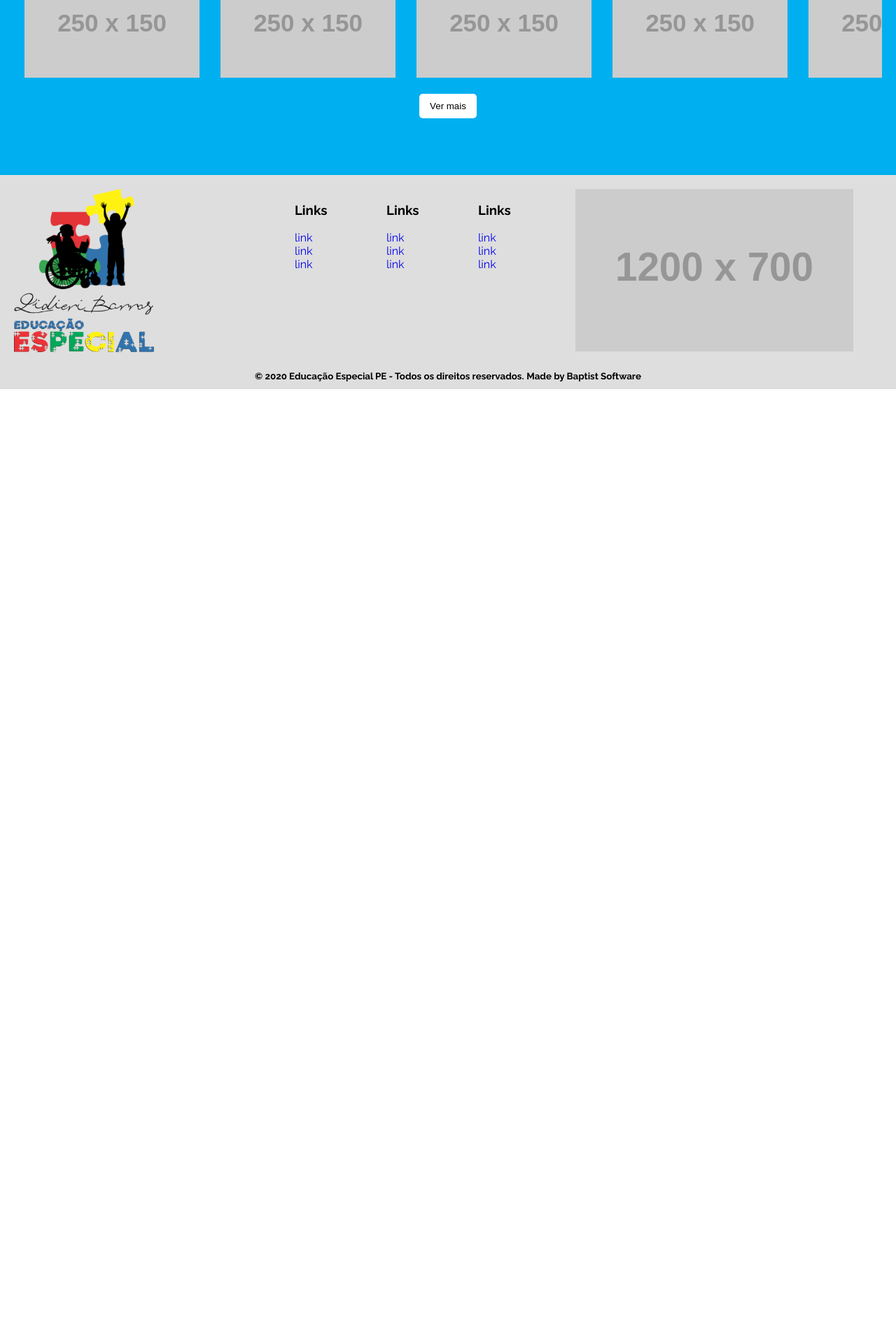
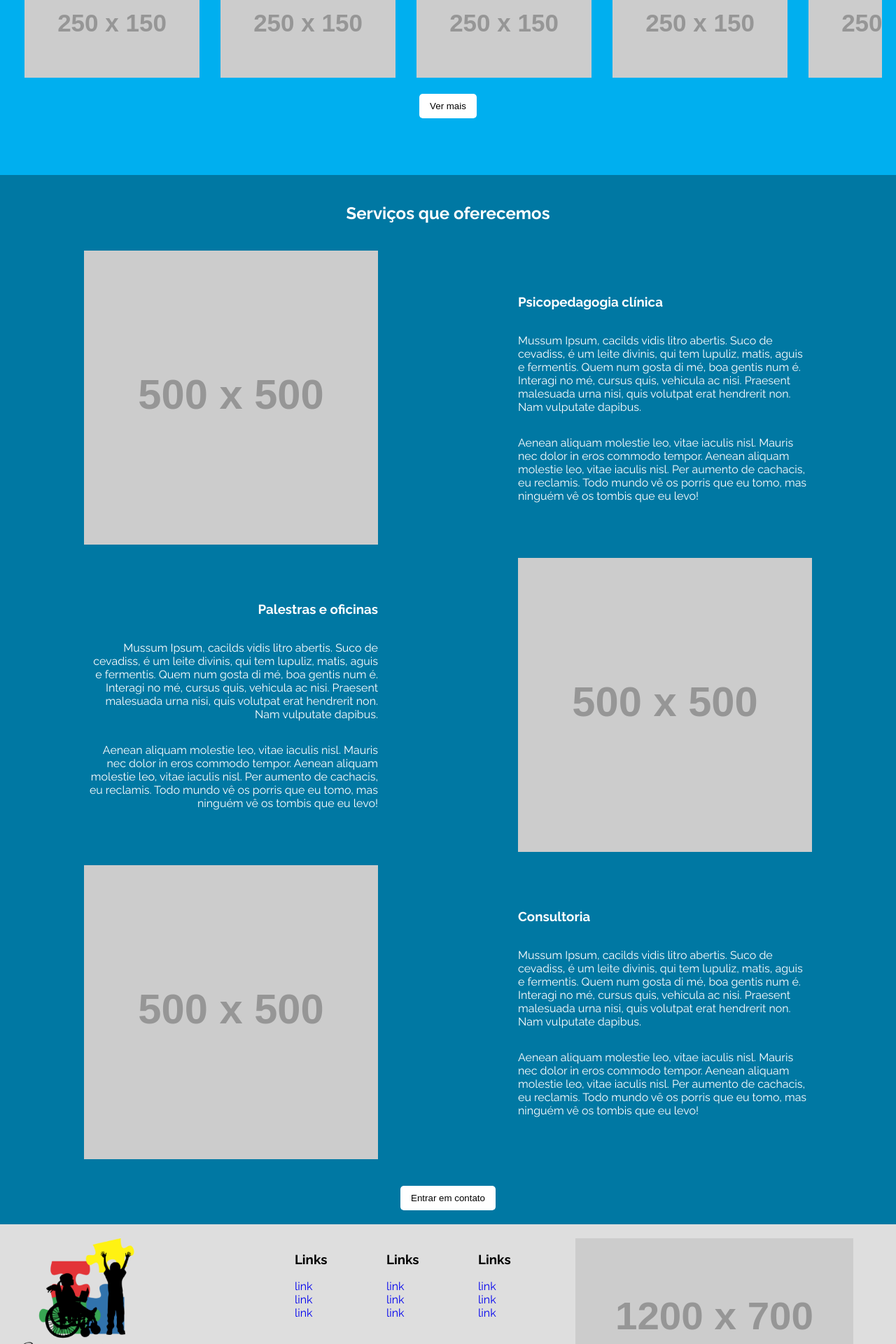
Before and after one commit to rannyeribaptist/educacao_especial, a Jekyll site: the page built from index.html, in a window 1280 px wide. Shown: the part 2032-3952 px from the top of the page at 70% size. Built offline with Jekyll 4.4.1, drawn with Linux system fonts in a browser that asks for light colours; a script that is not in the unit is left out; before the commit the page ends 2588 px from its top, so only the background shows below that.

Commit message:
service's section completed

```diff
--- /dev/null
+++ b/_sass/components/services.scss
@@ -0,0 +1,12 @@
+@import "variables";
+
+.services {
+  background-color: $blue;
+  color: white;
+  text-align: center;
+
+  &__content {
+    padding: 20px;
+    @include breakpoint("limiter");
+  }
+}
--- a/assets/css/styles.scss
+++ b/assets/css/styles.scss
@@ -9,6 +9,7 @@
 @import "components/presentation";
 @import "components/course";
 @import "components/videos";
+@import "components/services";
 @import "components/navbar";
 @import "components/footer";
 
@@ -35,3 +36,7 @@ a {
 .text-center {
   text-align: center;
 }
+
+.text-right {
+  text-align: right;
+}
--- a/index.html
+++ b/index.html
@@ -99,3 +99,57 @@ layout: default
     </a>
   </div>
 </section>
+
+<!-- Serviços -->
+<section class="services">
+  <div class="services__content">
+    <h1>Serviços que oferecemos</h1>
+
+    <br>
+
+    <div class="split">
+      <div class="split__content">
+        <img src="https://via.placeholder.com/500x500" alt="service-thumb" class="image-responsive">
+      </div>
+      <div class="split__content">
+        <h3>Psicopedagogia clínica</h3>
+        <p>Mussum Ipsum, cacilds vidis litro abertis. Suco de cevadiss, é um leite divinis, qui tem lupuliz, matis, aguis e fermentis. Quem num gosta di mé, boa gentis num é. Interagi no mé, cursus quis, vehicula ac nisi. Praesent malesuada urna nisi, quis volutpat erat hendrerit non. Nam vulputate dapibus.</p>
+        <p>Aenean aliquam molestie leo, vitae iaculis nisl. Mauris nec dolor in eros commodo tempor. Aenean aliquam molestie leo, vitae iaculis nisl. Per aumento de cachacis, eu reclamis. Todo mundo vê os porris que eu tomo, mas ninguém vê os tombis que eu levo!</p>
+      </div>
+    </div>
+
+    <br>
+
+    <div class="split split--inverted">
+      <div class="split__content text-right">
+        <h3>Palestras e oficinas</h3>
+        <p>Mussum Ipsum, cacilds vidis litro abertis. Suco de cevadiss, é um leite divinis, qui tem lupuliz, matis, aguis e fermentis. Quem num gosta di mé, boa gentis num é. Interagi no mé, cursus quis, vehicula ac nisi. Praesent malesuada urna nisi, quis volutpat erat hendrerit non. Nam vulputate dapibus.</p>
+        <p>Aenean aliquam molestie leo, vitae iaculis nisl. Mauris nec dolor in eros commodo tempor. Aenean aliquam molestie leo, vitae iaculis nisl. Per aumento de cachacis, eu reclamis. Todo mundo vê os porris que eu tomo, mas ninguém vê os tombis que eu levo!</p>
+      </div>
+      <div class="split__content">
+        <img src="https://via.placeholder.com/500x500" alt="service-thumb" class="image-responsive">
+      </div>
+    </div>
+
+    <br>
+
+    <div class="split">
+      <div class="split__content">
+        <img src="https://via.placeholder.com/500x500" alt="service-thumb" class="image-responsive">
+      </div>
+      <div class="split__content">
+        <h3>Consultoria</h3>
+        <p>Mussum Ipsum, cacilds vidis litro abertis. Suco de cevadiss, é um leite divinis, qui tem lupuliz, matis, aguis e fermentis. Quem num gosta di mé, boa gentis num é. Interagi no mé, cursus quis, vehicula ac nisi. Praesent malesuada urna nisi, quis volutpat erat hendrerit non. Nam vulputate dapibus.</p>
+        <p>Aenean aliquam molestie leo, vitae iaculis nisl. Mauris nec dolor in eros commodo tempor. Aenean aliquam molestie leo, vitae iaculis nisl. Per aumento de cachacis, eu reclamis. Todo mundo vê os porris que eu tomo, mas ninguém vê os tombis que eu levo!</p>
+      </div>
+    </div>
+
+    <br>
+    <br>
+
+    <a href="#">
+      <button class="button button--white" type="button" name="button">Entrar em contato</button>
+    </a>
+
+  </div>
+</section>
```
